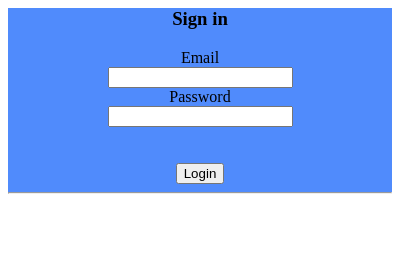
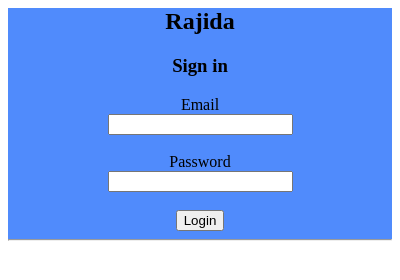
Before and after one commit to KavinduPramod/Electrone, an Electron app: page dip-test-elec/src/index.html in a window 400 px wide. Drawn offline with Linux system fonts and the light colour scheme.

Commit message:
make index.html

```diff
--- a/dip-test-elec/src/index.html
+++ b/dip-test-elec/src/index.html
@@ -5,6 +5,7 @@
           <div class="card shadow-2-strong" style="border-radius: 1rem;">
             <center><div class="card-body p-5 text-center">
 
+              <h1 class="mb-5">Rajida</h1>
               <h3 class="mb-5">Sign in</h3>
 
               <div class="form-outline mb-4">
@@ -12,13 +13,13 @@
                 <input type="email" id="typeEmailX-2" class="form-control form-control-lg" />
 
               </div>
-
+            </br>
               <div class="form-outline mb-4">
                 <label class="form-label" for="typePasswordX-2">Password</label></br>
                 <input type="password" id="typePasswordX-2" class="form-control form-control-lg" />
 
               </div>
-              <br><br>
+              <br>
               <button class="btn btn-primary btn-lg btn-block" type="submit">Login</button>
 
               <hr class="my-4">
```
